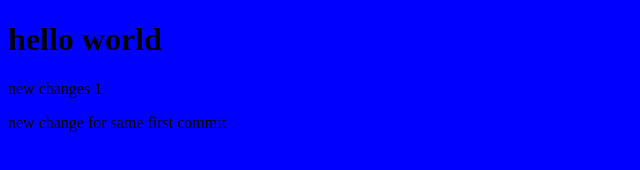
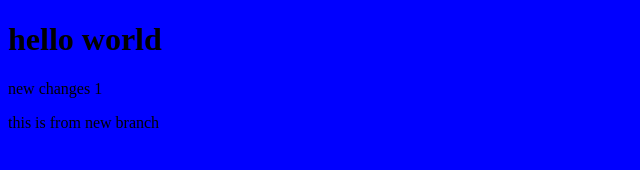
Before and after one commit to warsiaaliya/Github_11, a plain HTML site: page index.html in a window 1280 px wide. Shown: the full height of the page, 0-640 px from the left. Drawn offline with Linux system fonts and the light colour scheme.

Commit message:
first commit after branching

```diff
--- a/index.html
+++ b/index.html
@@ -9,6 +9,6 @@
 <body>
     <h1>hello world</h1>
     <p>new changes 1</p>
-    <p>new change for same first commit</p>
+    <p>this is from new branch</p>
 </body>
 </html>
```
